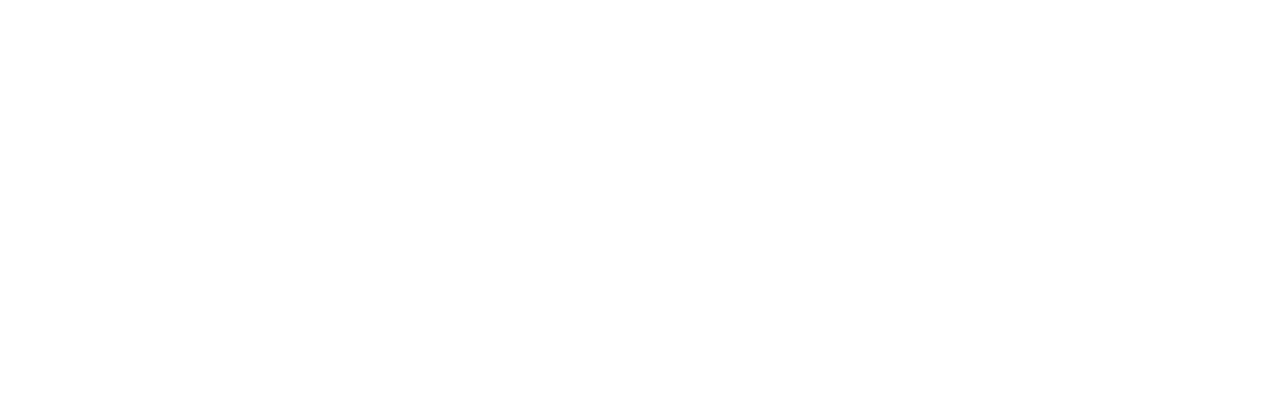
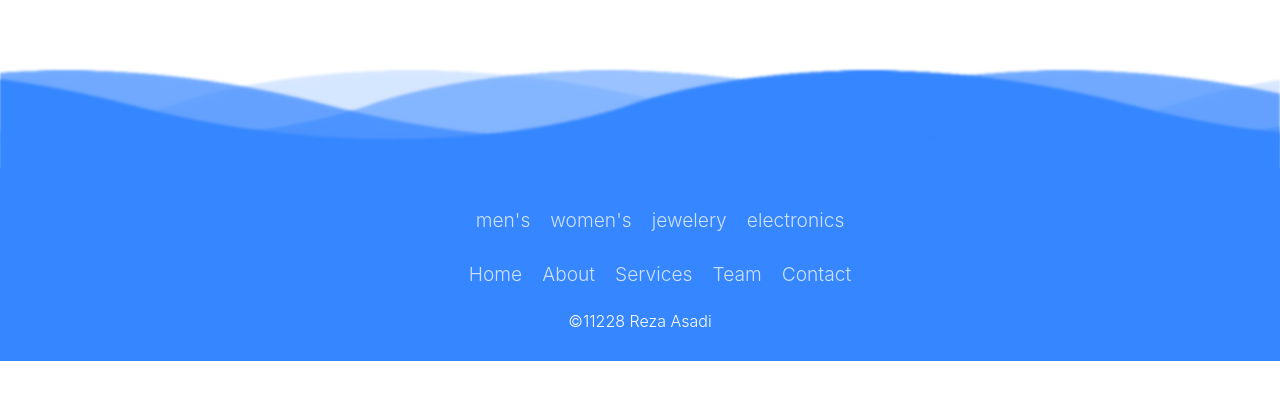
Before and after one commit to lRezaAsadil/Shopping-Cart-React, a React (Create React App) app: page /products in a window 1280 px wide. Shown: the part 308-708 px from the top of the page. Built offline with nearby package versions, Linux system fonts and the light colour scheme; no server answers.

Commit message:
Add footer with css

```diff
--- a/src/App.js
+++ b/src/App.js
@@ -6,6 +6,8 @@
 import Cart from "./components/Cart";
 import Navbar from "./components/shared/Navbar";
 import Category from "./components/shared/Category";
+import Footer from "./components/shared/Footer";
+
 
 // Contexts
 import ProductsContextProvider from "./contexts/ProductsContextProvider";
@@ -23,6 +25,7 @@
           <Route path="/products/:category" element={<Category />} />
           <Route path="/*" element={<Navigate to="/products" />} />
         </Routes>
+        <Footer/>
       </CartContextProvider>
     </ProductsContextProvider>
   );
--- /dev/null
+++ b/src/components/shared/Footer.css
@@ -0,0 +1,124 @@
+/* @import url("https://fonts.googleapis.com/css2?family=Poppins:wght@200;300;400;500;600;700;800;900&display=swap"); */
+
+
+
+.footer {
+    margin-top: 300px;
+    position: relative;
+    background: #3586ff;
+    min-height: 100px;
+    padding: 20px 50px;
+    display: flex;
+    justify-content: center;
+    align-items: center;
+    flex-direction: column;
+}
+
+.social-icon,
+.menu {
+    position: relative;
+    display: flex;
+    justify-content: center;
+    align-items: center;
+    margin: 10px 0;
+    flex-wrap: wrap;
+}
+
+.social-icon__item,
+.menu__item {
+    list-style: none;
+}
+
+.social-icon__link {
+    font-size: 2rem;
+    color: #fff;
+    margin: 0 10px;
+    display: inline-block;
+    transition: 0.5s;
+}
+
+.social-icon__link:hover {
+    transform: translateY(-10px);
+}
+
+.menu__link {
+    font-size: 1.2rem;
+    color: #fff;
+    margin: 0 10px;
+    display: inline-block;
+    transition: 0.5s;
+    text-decoration: none;
+    opacity: 0.75;
+    font-weight: 300;
+}
+
+.menu__link:hover {
+    opacity: 1;
+}
+
+.footer p {
+    color: #fff;
+    margin: 15px 0 10px 0;
+    font-size: 1rem;
+    font-weight: 300;
+}
+
+.wave {
+    position: absolute;
+    top: -98px;
+    z-index: 100;
+    left: 0;
+    width: 100%;
+    height: 100px;
+    background: url("../../assets/icons/wave.png");
+    filter: blur(1px);
+    background-size: 1000px 100px;
+}
+
+.wave#wave1 {
+    z-index: 1000;
+    opacity: 1;
+    bottom: 0;
+    animation: animateWaves 4s linear infinite;
+}
+
+.wave#wave2 {
+    z-index: 999;
+    opacity: 0.5;
+    bottom: 10px;
+    animation: animate 4s linear infinite !important;
+}
+
+.wave#wave3 {
+    z-index: 1000;
+    opacity: 0.2;
+    bottom: 15px;
+    animation: animateWaves 3s linear infinite;
+}
+
+.wave#wave4 {
+    z-index: 999;
+    opacity: 0.7;
+    bottom: 20px;
+    animation: animate 3s linear infinite;
+}
+
+@keyframes animateWaves {
+    0% {
+        background-position-x: 1000px;
+    }
+
+    100% {
+        background-positon-x: 0px;
+    }
+}
+
+@keyframes animate {
+    0% {
+        background-position-x: -1000px;
+    }
+
+    100% {
+        background-positon-x: 0px;
+    }
+}
--- /dev/null
+++ b/src/components/shared/Footer.js
@@ -0,0 +1,69 @@
+import React, { Component } from "react";
+import { Link } from "react-router-dom";
+import "./Footer.css";
+export default class Footer extends Component {
+  render() {
+    return (
+      <div>
+        <footer class="footer">
+          <div class="waves">
+            <div class="wave" id="wave1"></div>
+            <div class="wave" id="wave2"></div>
+            <div class="wave" id="wave3"></div>
+            <div class="wave" id="wave4"></div>
+          </div>
+          <ul class="menu">
+            <li class="menu">
+              <Link class="menu__link" to="/products/men's clothing">
+                men's
+              </Link>
+            </li>
+            <li class="menu">
+              <Link class="menu__link" to="/products/women's clothing">
+                women's
+              </Link>
+            </li>
+            <li class="menu">
+              <Link class="menu__link" to="/products/jewelery">
+                jewelery
+              </Link>
+            </li>
+            <li class="menu">
+              <Link class="menu__link" to="/products/electronics">
+                electronics
+              </Link>
+            </li>
+          </ul>
+          <ul class="menu">
+            <li class="menu__item">
+              <a class="menu__link" href="#d">
+                Home
+              </a>
+            </li>
+            <li class="menu__item">
+              <a class="menu__link" href="#d">
+                About
+              </a>
+            </li>
+            <li class="menu__item">
+              <a class="menu__link" href="#d">
+                Services
+              </a>
+            </li>
+            <li class="menu__item">
+              <a class="menu__link" href="#d">
+                Team
+              </a>
+            </li>
+            <li class="menu__item">
+              <a class="menu__link" href="#d">
+                Contact
+              </a>
+            </li>
+          </ul>
+          <p>&copy;11228 Reza Asadi</p>
+        </footer>
+      </div>
+    );
+  }
+}
```
Also changed, not shown: src/assets/icons/wave.png (added).
